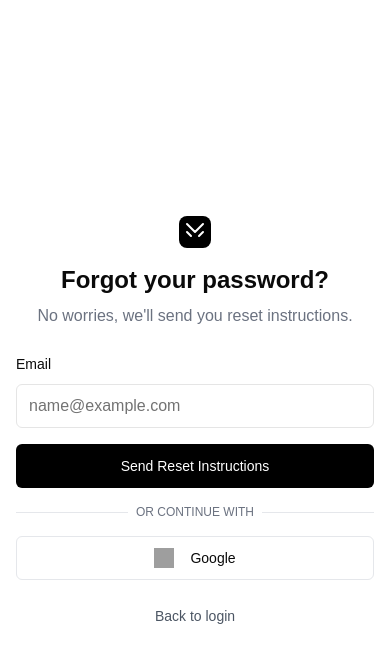
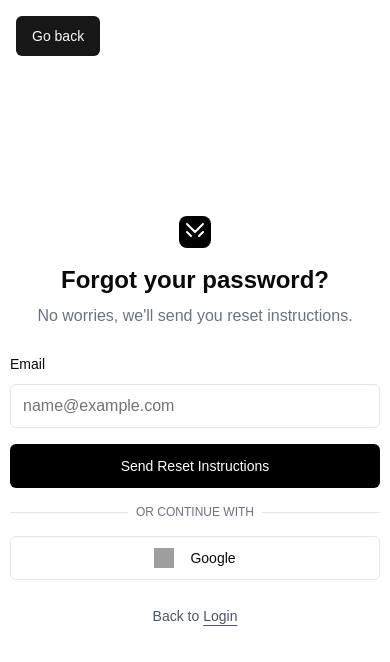
Before and after one commit to C-W-D-Harshit/mentor-match, a Next.js app: page /auth/forgot-password in a window 390 px wide. Shown: the top 662 px of the page. Built offline with nearby package versions, Linux system fonts and the light colour scheme; grey boxes are pictures that could not be loaded.

Commit message:
refactor: update layout structure for authentication pages
- Adjusted the layout of the Forgot Password, Login, and Sign Up pages to use full width for better responsiveness.
- Enhanced the link text in the Forgot Password page for improved clarity and user experience.

```diff
--- a/app/auth/forgot-password/page.tsx
+++ b/app/auth/forgot-password/page.tsx
@@ -10,8 +10,8 @@ export const metadata: Metadata = {
 
 export default function ForgotPasswordPage() {
   return (
-    <div className="flex min-h-screen flex-col items-center justify-center px-4">
-      <div className="w-full max-w-[400px] space-y-6">
+    <div className="flex min-h-screen w-full flex-col items-center justify-center">
+      <div className="w-full space-y-6">
         <div className="flex flex-col items-center space-y-4">
           <Image
             src="/logo.svg"
@@ -35,7 +35,10 @@ export default function ForgotPasswordPage() {
             href="/auth/login"
             className="text-sm text-gray-600 hover:text-gray-900"
           >
-            Back to login
+            Back to{" "}
+            <span className="hover:text-brand underline underline-offset-4">
+              Login
+            </span>
           </Link>
         </div>
       </div>
--- /dev/null
+++ b/app/auth/layout.tsx
@@ -0,0 +1,28 @@
+import { MaxWidthWrapper } from "@/components/max-width-wrapper";
+import { Button } from "@/components/ui/button";
+import { ArrowLeftIcon } from "lucide-react";
+import Link from "next/link";
+import React from "react";
+
+export default function AuthLayout({
+  children,
+}: {
+  children: React.ReactNode;
+}) {
+  return (
+    <div className="w-full h-full flex flex-col justify-center items-center">
+      <MaxWidthWrapper className="relative w-full h-full flex flex-col justify-center items-center">
+        {children}
+        <Link href={"/"} className="absolute top-4 left-4">
+          <Button
+            effect={"expandIcon"}
+            icon={ArrowLeftIcon}
+            iconPlacement="left"
+          >
+            Go back
+          </Button>
+        </Link>
+      </MaxWidthWrapper>
+    </div>
+  );
+}
--- a/app/auth/login/page.tsx
+++ b/app/auth/login/page.tsx
@@ -10,7 +10,7 @@ export const metadata: Metadata = {
 
 export default function LoginPage() {
   return (
-    <div className="container flex h-screen w-screen flex-col items-center justify-center">
+    <div className="container flex h-screen w-full flex-col items-center justify-center">
       <div className="mx-auto flex w-full flex-col justify-center space-y-6 sm:w-[350px]">
         <div className="flex flex-col space-y-2 text-center">
           <Image
--- a/app/auth/signup/page.tsx
+++ b/app/auth/signup/page.tsx
@@ -10,7 +10,7 @@ export const metadata: Metadata = {
 
 export default function SignUpPage() {
   return (
-    <div className="container flex h-screen w-screen flex-col items-center justify-center">
+    <div className="container flex h-screen w-full flex-col items-center justify-center">
       <div className="mx-auto flex w-full flex-col justify-center space-y-6 sm:w-[350px]">
         <div className="flex flex-col space-y-2 text-center">
           <Image
```
